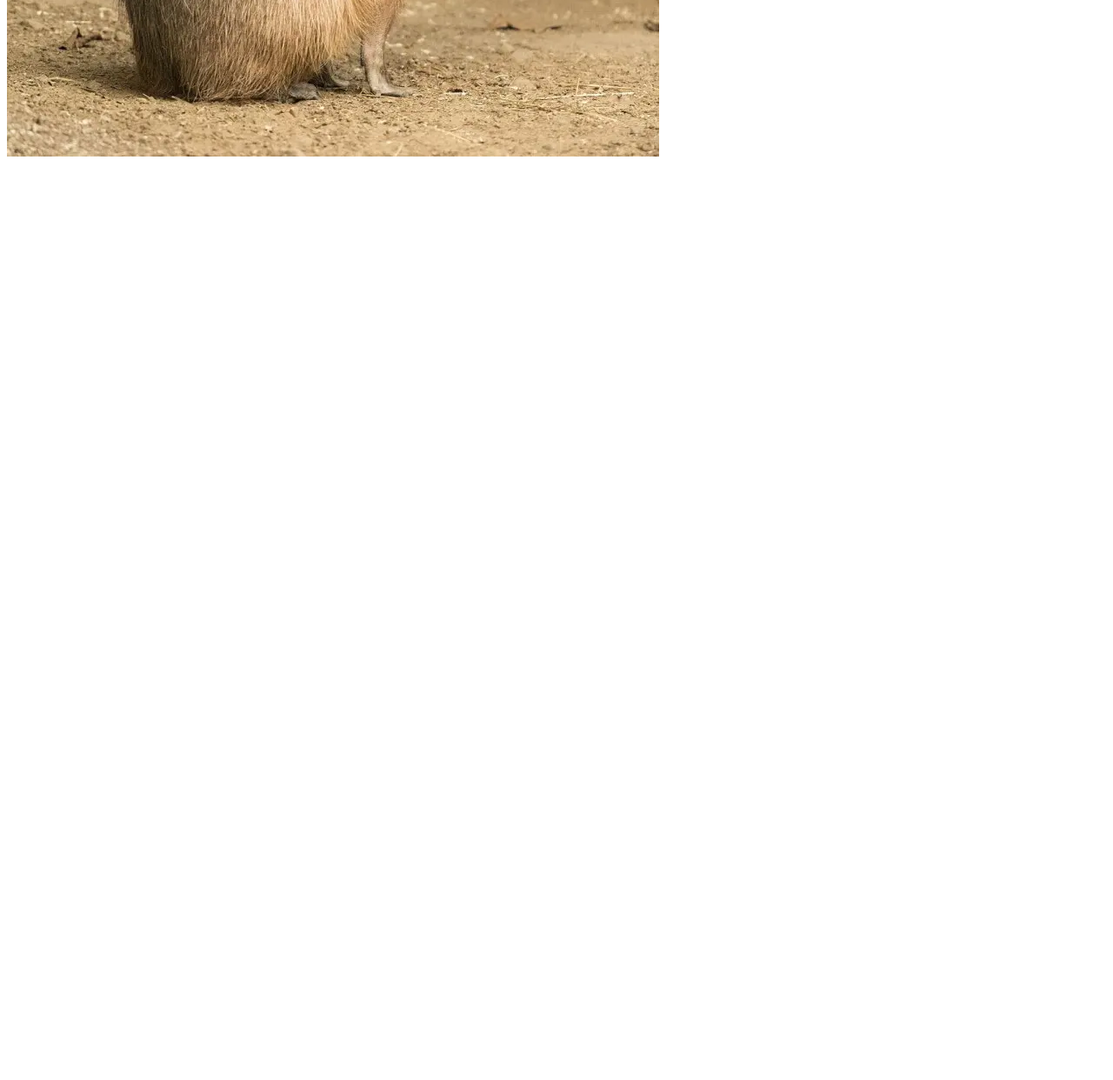
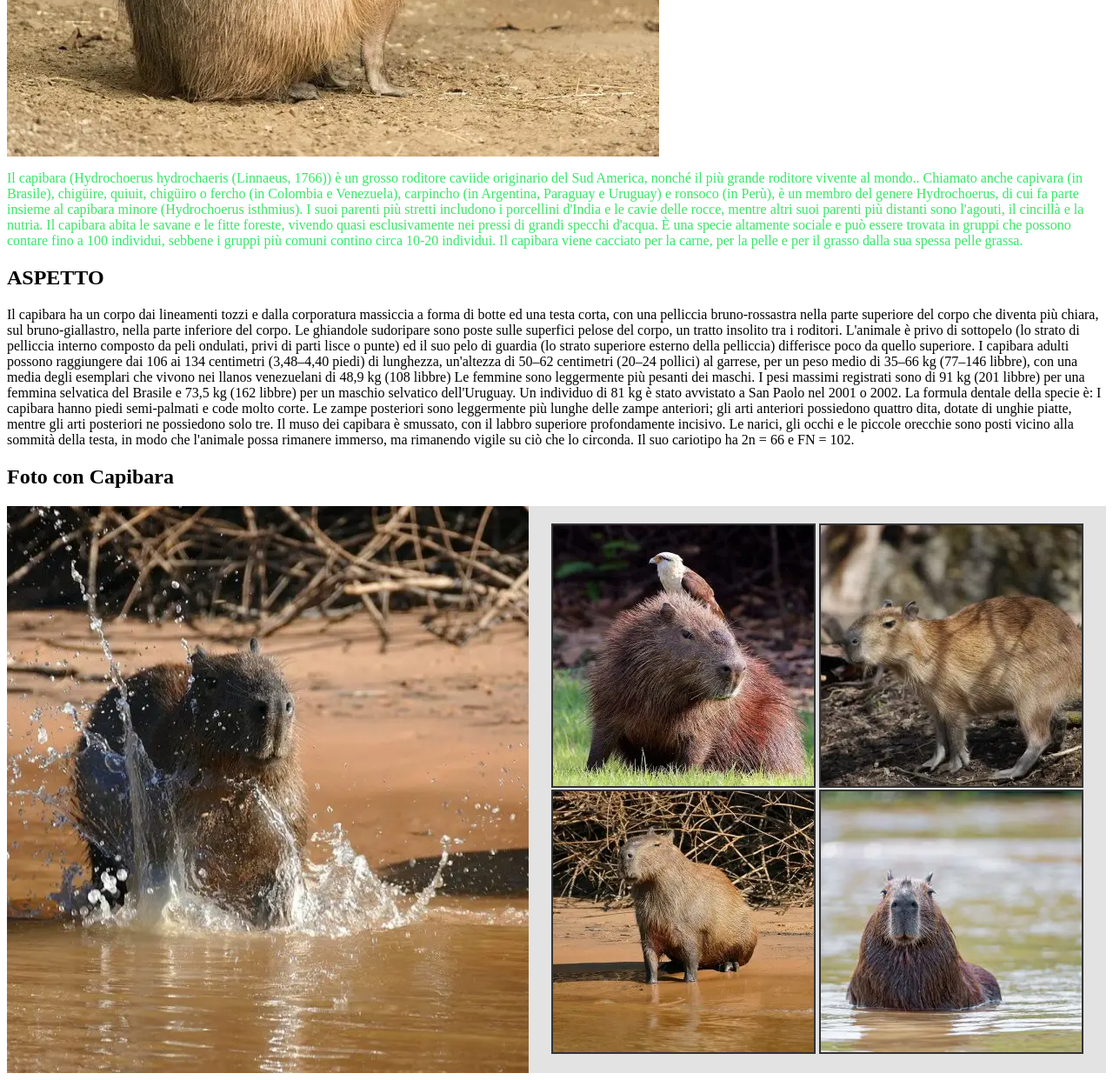
Before and after one commit to Frapatr/Eserciziogit, a plain HTML site: page index.html in a window 1280 px wide. Shown: the part 500-1742 px from the top of the page at 87% size. Before the commit the page ends 800 px from the top, so only its background shows below. Drawn offline with Linux system fonts and the light colour scheme.

Commit message:
aggiunta galleria immagini

```diff
--- a/index.html
+++ b/index.html
@@ -28,6 +28,32 @@
         <li>106-134 cm</li>
      </ul>
 </div>
+   <article>
+    <p class="text">Il capibara (Hydrochoerus hydrochaeris (Linnaeus, 1766)) è un grosso roditore caviide originario del Sud America, nonché il più grande roditore vivente al mondo..
+
+        Chiamato anche capivara (in Brasile), chigüire, quiuit, chigüiro o fercho (in Colombia e Venezuela), carpincho (in Argentina, Paraguay e Uruguay) e ronsoco (in Perù), è un membro del genere Hydrochoerus, di cui fa parte insieme al capibara minore (Hydrochoerus isthmius). I suoi parenti più stretti includono i porcellini d'India e le cavie delle rocce, mentre altri suoi parenti più distanti sono l'agouti, il cincillà e la nutria. Il capibara abita le savane e le fitte foreste, vivendo quasi esclusivamente nei pressi di grandi specchi d'acqua. È una specie altamente sociale e può essere trovata in gruppi che possono contare fino a 100 individui, sebbene i gruppi più comuni contino circa 10-20 individui. Il capibara viene cacciato per la carne, per la pelle e per il grasso dalla sua spessa pelle grassa.</p>
+   </article>
+   <article><h2>ASPETTO</h2>
+    <p>Il capibara ha un corpo dai lineamenti tozzi e dalla corporatura massiccia a forma di botte ed una testa corta, con una pelliccia bruno-rossastra nella parte superiore del corpo che diventa più chiara, sul bruno-giallastro, nella parte inferiore del corpo. Le ghiandole sudoripare sono poste sulle superfici pelose del corpo, un tratto insolito tra i roditori. L'animale è privo di sottopelo (lo strato di pelliccia interno composto da peli ondulati, privi di parti lisce o punte) ed il suo pelo di guardia (lo strato superiore esterno della pelliccia) differisce poco da quello superiore.
+
+        I capibara adulti possono raggiungere dai 106 ai 134 centimetri (3,48–4,40 piedi) di lunghezza, un'altezza di 50–62 centimetri (20–24 pollici) al garrese, per un peso medio di 35–66 kg (77–146 libbre), con una media degli esemplari che vivono nei llanos venezuelani di 48,9 kg (108 libbre) Le femmine sono leggermente più pesanti dei maschi. I pesi massimi registrati sono di 91 kg (201 libbre) per una femmina selvatica del Brasile e 73,5 kg (162 libbre) per un maschio selvatico dell'Uruguay. Un individuo di 81 kg è stato avvistato a San Paolo nel 2001 o 2002. La formula dentale della specie è:
+
+        I capibara hanno piedi semi-palmati e code molto corte. Le zampe posteriori sono leggermente più lunghe delle zampe anteriori; gli arti anteriori possiedono quattro dita, dotate di unghie piatte, mentre gli arti posteriori ne possiedono solo tre. Il muso dei capibara è smussato, con il labbro superiore profondamente incisivo. Le narici, gli occhi e le piccole orecchie sono posti vicino alla sommità della testa, in modo che l'animale possa rimanere immerso, ma rimanendo vigile su ciò che lo circonda.
+
+        Il suo cariotipo ha 2n = 66 e FN = 102.</p>
+   </article>
+   <h2>Foto con Capibara</h2>
+   <article class="dflex">
+    <img src="/images/capybara-hydrochoerus-hydrachaeris-splashing-water-flickr-berniedupjpg.webp">
+    <div id="contenitore">
+    <ul id="galleria">
+        <li><img src="/images/1200px-yellow-headed-caracara-milvago-chimachima-on-capybara-hydrochoeris-hydrochaerisjpg.webp"></li>
+        <li><img src="/images/capybara-24.webp"></li>
+        <li><img src="/images/capybara-hydrochoerus-hydrochaeris-29027075252jpg.webp"></li>
+        <li><img src="/images/capybara-in-the-water.webp"></li>
+    </ul>
+    </div>
+   </article>
 <div class="">
 
 </div>
--- a/style.css
+++ b/style.css
@@ -1,7 +1,24 @@
 .dflex{
     display: flex;
 }
-.position{
-
+.text{
+justify-content: center;
+text-shadow: 0cm;
+color:hsl(137, 79%, 56%);
 
 }
+#galleria{
+margin: 0;
+padding: 0;
+}
+#galleria > li {
+    border: 2px solid #333333;
+    display: inline-flex;
+    }
+    #contenitore{
+        background: #e3e3e3;
+        max-width:850px;
+        margin:0 auto;
+        padding: 20px;
+        text-align: center;
+}
```
Also changed, not shown: images/1200px-yellow-headed-caracara-milvago-chimachima-on-capybara-hydrochoeris-hydrochaerisjpg.webp (added), images/capybara-24.webp (added), images/capybara-hydrochoerus-hydrachaeris-splashing-water-flickr-berniedupjpg.webp (added), images/capybara-hydrochoerus-hydrochaeris-29027075252jpg.webp (added), images/capybara-in-the-water.webp (added).
